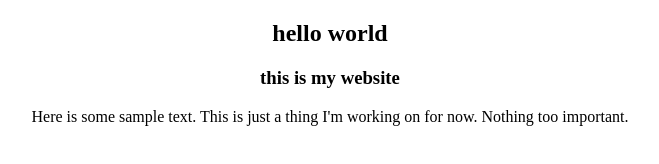
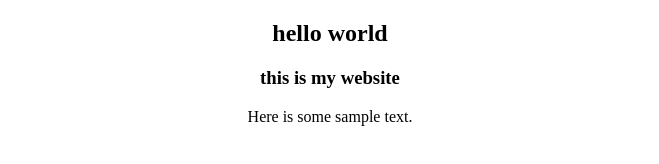
Before and after one commit to jkennedy07/jkennedy07.github.io, a plain HTML site: page index.html in a window 1280 px wide. Shown: the whole page, without its empty margins (310-969 px from the left). Drawn offline with Linux system fonts and the light colour scheme.

Commit message:
minor update

```diff
--- a/index.html
+++ b/index.html
@@ -10,8 +10,7 @@
         <h2> hello world </h2>
         <h3> this is my website </h3>
 
-        <p>Here is some sample text. This is just a thing I'm working on for now.
-            Nothing too important.</p>
+        <p>Here is some sample text.</p>
         </center>
     </body>
 
```
